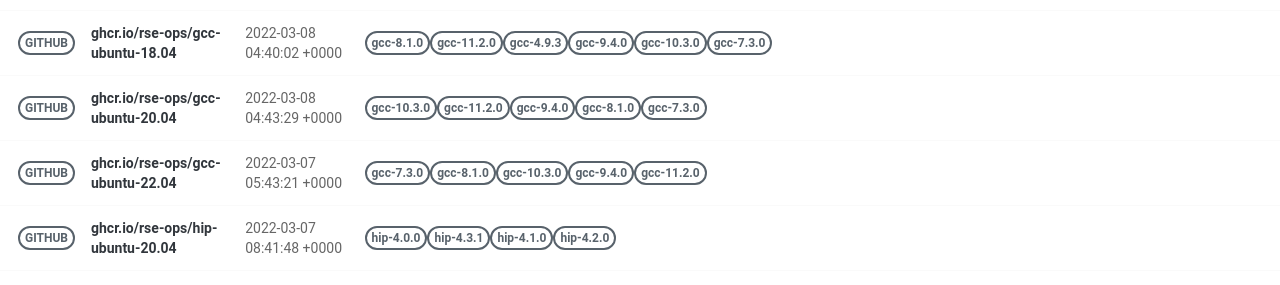
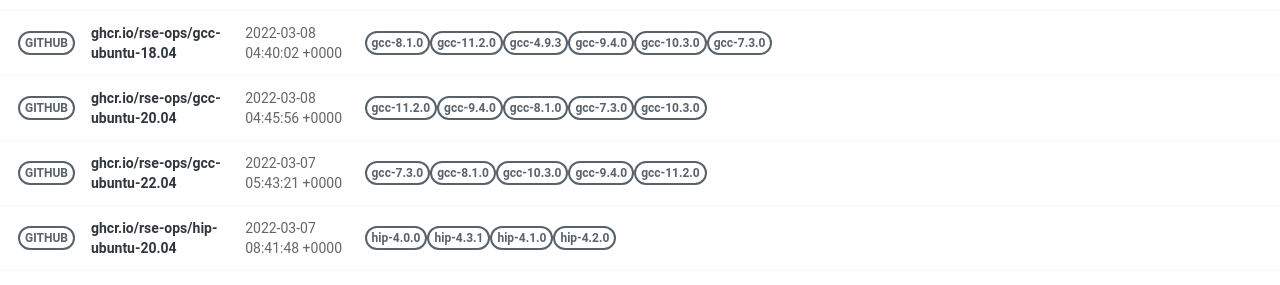
Before and after one commit to rse-ops/docker-images, a Jekyll site: the page built from pages/index.md, in a window 1280 px wide. Shown: the part 581-866 px from the top of the page. Built offline with Jekyll 4.4.1, drawn with Linux system fonts in a browser that asks for light colours; nearby versions of some CDN libraries.

Commit message:
Automated push to update library 2022-03-08

```diff
--- a/_library/ghcr.io-rse-ops-gcc-ubuntu-20.04.md
+++ b/_library/ghcr.io-rse-ops-gcc-ubuntu-20.04.md
@@ -1,14 +1,11 @@
 ---
 layout: container
 name: ghcr.io/rse-ops/gcc-ubuntu-20.04
-updated_at: 2022-03-08 04:43:29.966676
+updated_at: 2022-03-08 04:45:56.648822
 
 
 container_url: https://github.com/orgs/rse-ops/packages/container/package/gcc-ubuntu-20.04
 versions:
- - tag: gcc-10.3.0
-   dockerfile: https://github.com/rse-ops/docker-images/blob/main/ubuntu/gcc/Dockerfile
-   manifest: https://crane.ggcr.dev/manifest/ghcr.io/rse-ops/gcc-ubuntu-20.04:gcc-10.3.0
  - tag: gcc-11.2.0
    dockerfile: https://github.com/rse-ops/docker-images/blob/main/ubuntu/gcc/Dockerfile
    manifest: https://crane.ggcr.dev/manifest/ghcr.io/rse-ops/gcc-ubuntu-20.04:gcc-11.2.0
```
Also changed, not shown: other parts of _library/ghcr.io-rse-ops-gcc-ubuntu-20.04.md (+3 -0 lines).
